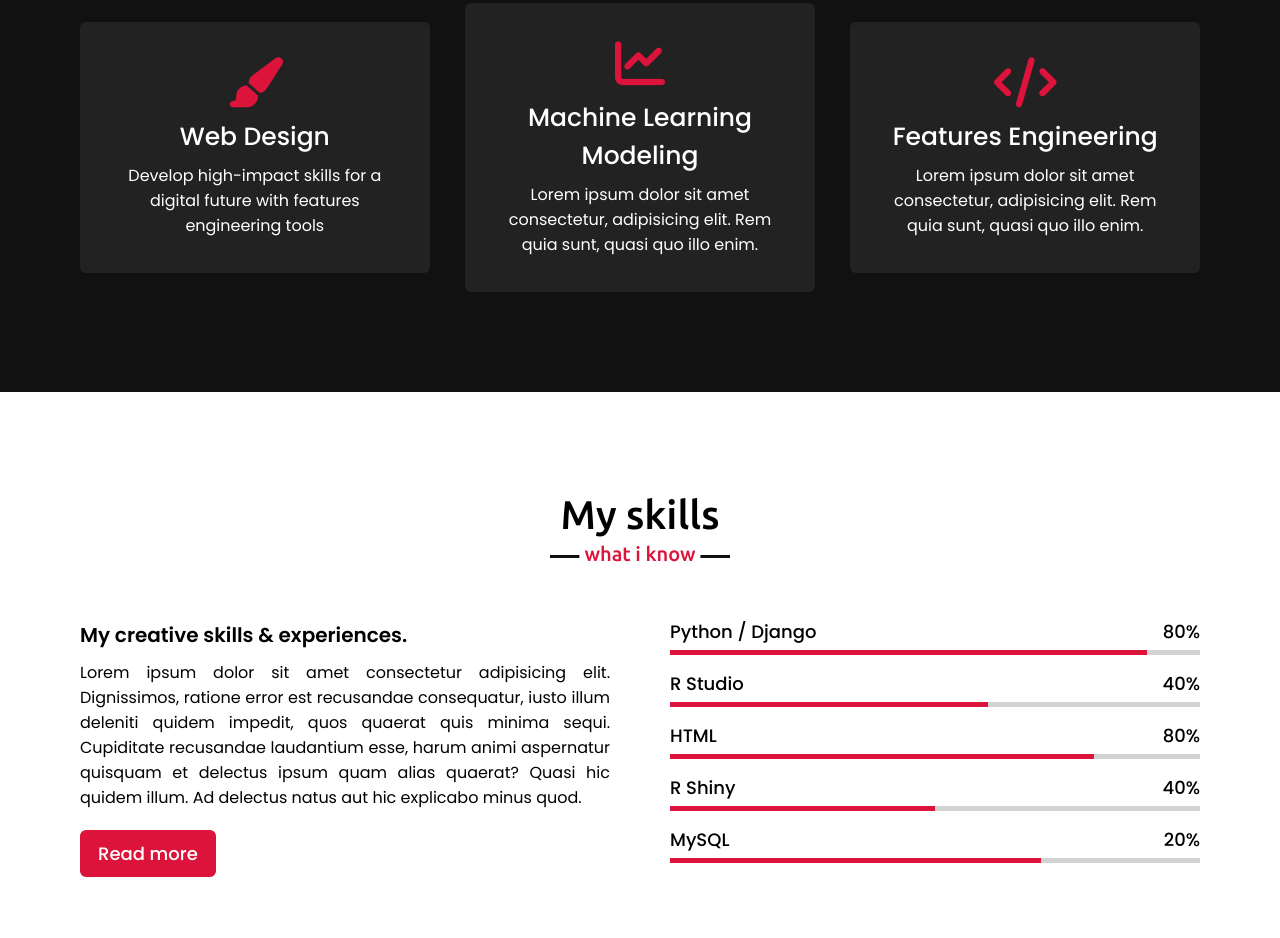
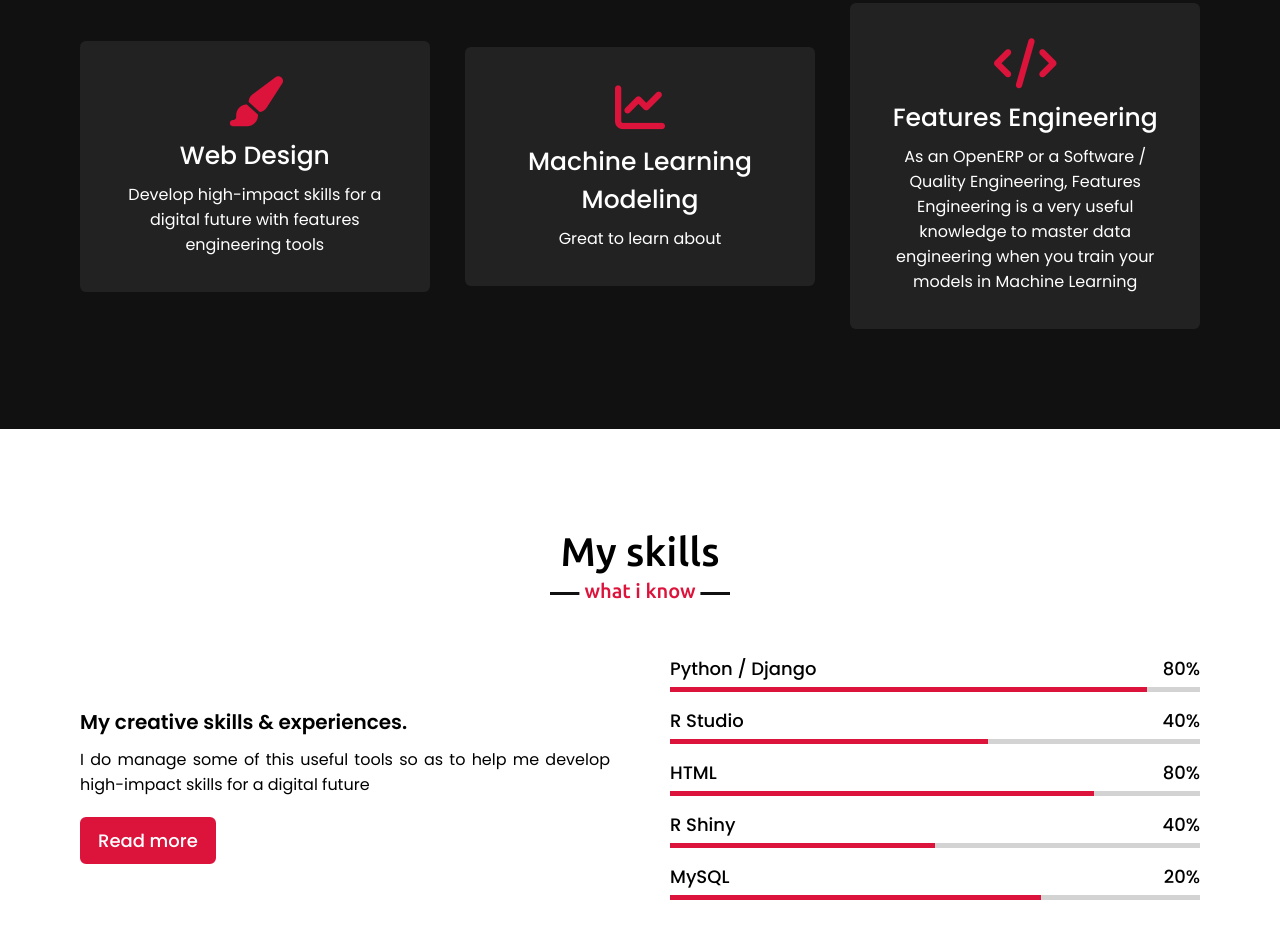
Before and after one commit to aguennoune/portfolio-metier, a website: page index.html in a window 1280 px wide. Shown: the part 1756-2694 px from the top of the page. Drawn offline with nearby package versions, Linux system fonts and the light colour scheme.

Commit message:
Sections implemented

```diff
--- a/index.html
+++ b/index.html
@@ -84,14 +84,14 @@
                     <div class="box">
                         <i class="fas fa-chart-line"></i>
                         <div class="text">Machine Learning Modeling</div>
-                        <p>Lorem ipsum dolor sit amet consectetur, adipisicing elit. Rem quia sunt, quasi quo illo enim.</p>
+                        <p>Great to learn about</p>
                     </div>
                 </div>
                 <div class="card">
                     <div class="box">
                         <i class="fas fa-code"></i>
                         <div class="text">Features Engineering</div>
-                        <p>Lorem ipsum dolor sit amet consectetur, adipisicing elit. Rem quia sunt, quasi quo illo enim.</p>
+                        <p>As an OpenERP or a Software / Quality Engineering, Features Engineering is a very useful knowledge to master data engineering when you train your models in Machine Learning</p>
                     </div>
                 </div>
                </div>
@@ -106,7 +106,7 @@
             <div class="skills-content">
                 <div class="column left">
                     <div class="text">My creative skills & experiences.</div>
-                    <p>Lorem ipsum dolor sit amet consectetur adipisicing elit. Dignissimos, ratione error est recusandae consequatur, iusto illum deleniti quidem impedit, quos quaerat quis minima sequi. Cupiditate recusandae laudantium esse, harum animi aspernatur quisquam et delectus ipsum quam alias quaerat? Quasi hic quidem illum. Ad delectus natus aut hic explicabo minus quod.</p>
+                    <p>I do manage some of this useful tools so as to help me develop high-impact skills for a digital future</p>
                     <a href="#">Read more</a>
                 </div>
                 <div class="column right">
@@ -201,7 +201,7 @@
             <div class="contact-content">
                 <div class="column left">
                     <div class="text">Get in Touch</div>
-                    <p>Lorem, ipsum dolor sit amet consectetur adipisicing elit. Dignissimos harum corporis fuga corrupti. Doloribus quis soluta nesciunt veritatis vitae nobis?</p>
+                    <p>I'll appreciate take notes of your requests. Let me know about your area of interests at any time it suites you!</p>
                     <!-- <div class="row">
                         <i class="fas fa-envelope"></i>
                             <div class="info">
--- a/index.js
+++ b/index.js
@@ -35,14 +35,14 @@ $(document).ready(function(){
 
     // typing text animation script
     var typed = new Typed(".typing", {
-        strings: ["your", "wishes", "are", "our", "commands"],
+        strings: ["Your", "wishes", "are", "our", "commands"],
         typeSpeed: 100,
         backSpeed: 60,
         loop: true
     });
 
     var typed = new Typed(".typing-2", {
-        strings: ["Features Engineering", "Marketer", "Designer", "Data Engineer"],
+        strings: ["Software", "Features Engineering", "Marketer", "Designer", "Data Engineer"],
         typeSpeed: 100,
         backSpeed: 60,
         loop: true
```
